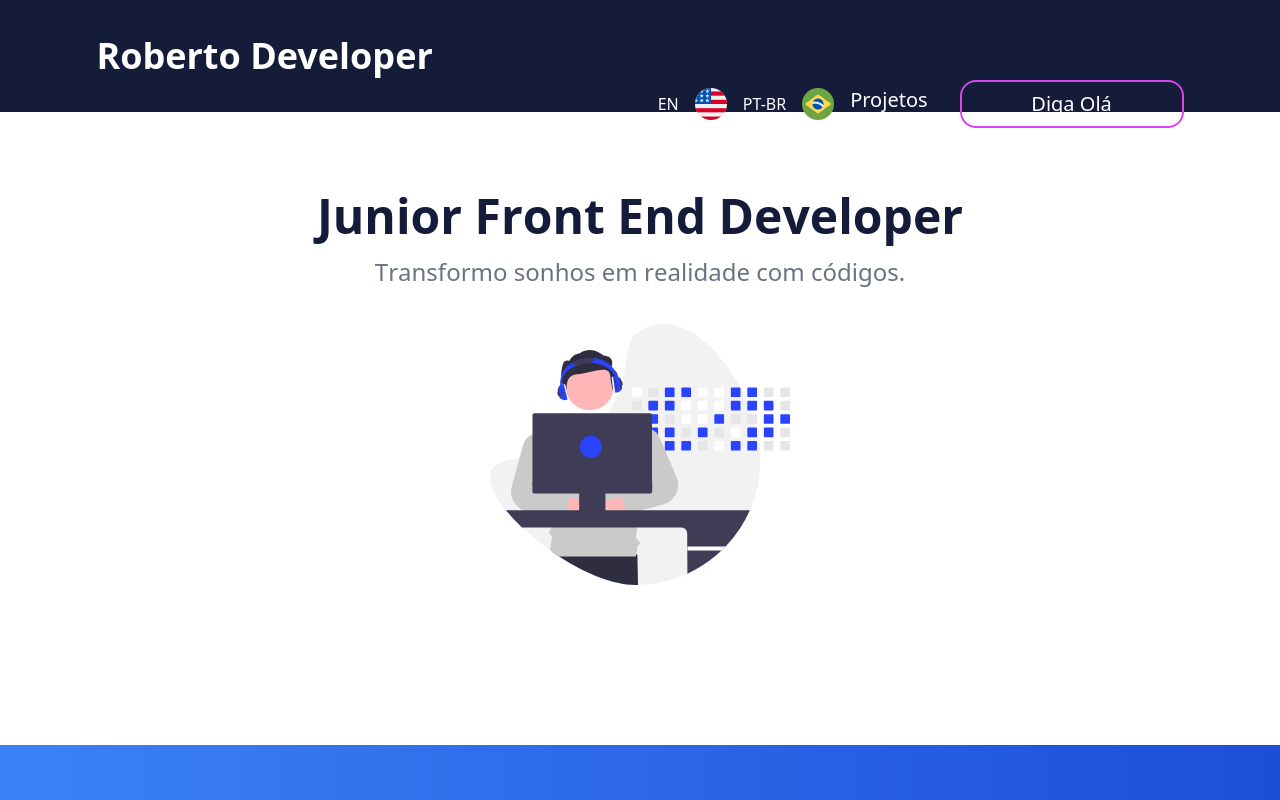
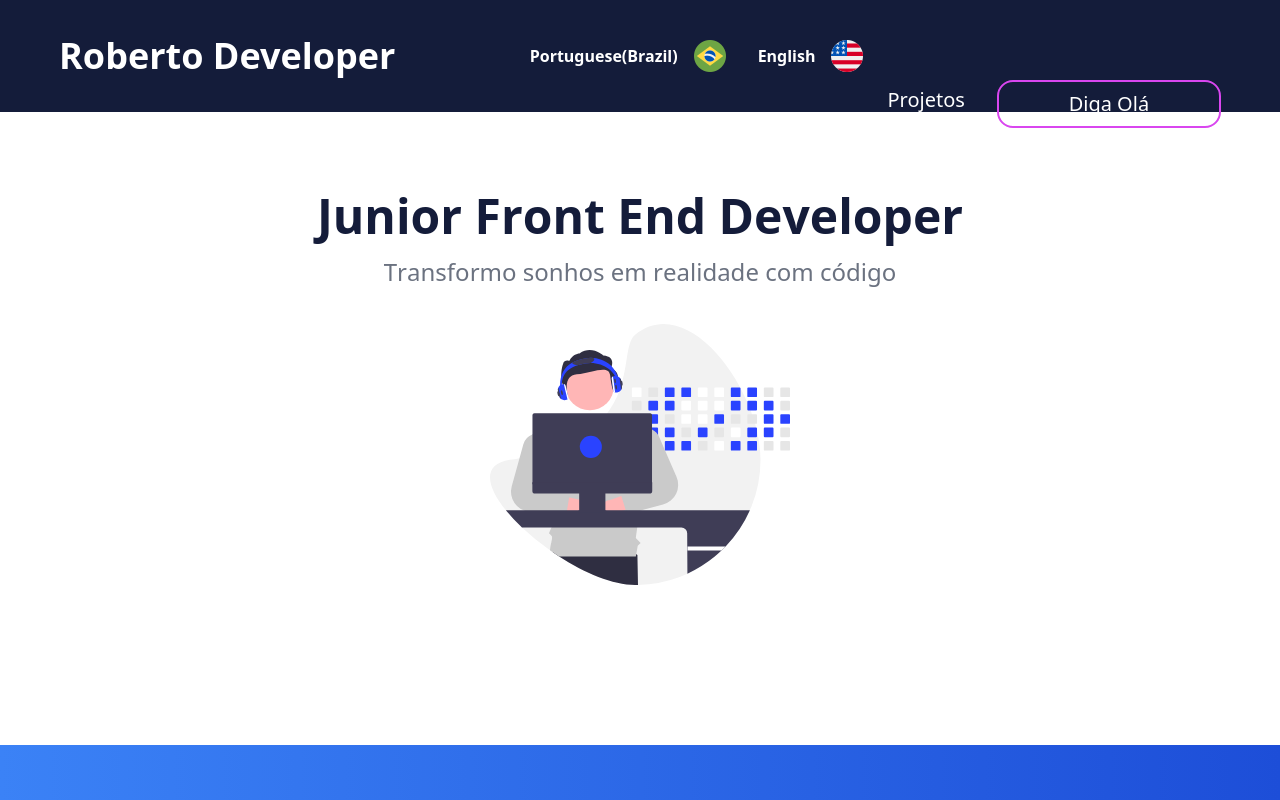
Before and after one commit to RobertoAthos/Portfolio, a React (Create React App) app: page / in a window 1280 px wide. Shown: the top 800 px of the page. Built offline with nearby package versions, Linux system fonts and the light colour scheme.

Commit message:
sistema de linguas incluida e funcionando, faltando apenas traduzir a pagina por completo

```diff
--- a/package.json
+++ b/package.json
@@ -7,8 +7,12 @@
     "@testing-library/jest-dom": "^5.16.4",
     "@testing-library/react": "^13.3.0",
     "@testing-library/user-event": "^13.5.0",
+    "i18next": "^21.8.11",
+    "i18next-browser-languagedetector": "^6.1.4",
+    "i18next-http-backend": "^1.4.1",
     "react": "^18.2.0",
     "react-dom": "^18.2.0",
+    "react-i18next": "^11.17.3",
     "react-icons": "^4.4.0",
     "react-reveal": "^1.2.2",
     "react-router-dom": "^6.3.0",
--- a/src/Components/Forms.js
+++ b/src/Components/Forms.js
@@ -9,7 +9,7 @@ function Forms() {
   const sendEmail = (e) => {
     e.preventDefault();
 
-    emailjs.sendForm('gmail','template_ljvwago', form.current, 'kc7ft4MqMDkvUdoFF')
+    emailjs.sendForm('service_dxwy6le','template_ljvwago', form.current, 'kc7ft4MqMDkvUdoFF')
       .then((result) => {
           console.log(result.text);
       }, (error) => {
--- /dev/null
+++ b/src/Components/LngSwitcher.js
@@ -0,0 +1,34 @@
+import { t } from 'i18next'
+import React from 'react'
+import { useTranslation } from 'react-i18next'
+import Br from '../Assets/brazil.png'
+import Usa from '../Assets/united-states.png'
+
+function LngSwitcher() {
+    const { t, i18n } = useTranslation()
+
+    const lngOptions = [
+        {
+            name: "Portuguese(Brazil)",
+            value: "ptBR",
+            flag: Br
+        },
+        {
+            name: "English",
+            value: "en",
+            flag: Usa
+        }
+    ]
+
+  return (
+    <div className="flex">
+        {lngOptions.map(lngOptions =>(
+            <button className='flex justify-center items-center p-4 font-semibold hover:text-fuchsia-500' key={lngOptions.value} onClick={()=>{
+                i18n.changeLanguage(lngOptions.value)
+            }}><a className='pr-4'>{lngOptions.name}</a><img src={lngOptions.flag} alt={lngOptions.name}/></button>
+        ))}
+    </div>
+  )
+}
+
+export default LngSwitcher
--- a/src/Pages/Home.js
+++ b/src/Pages/Home.js
@@ -1,4 +1,4 @@
-import React,{useState} from "react";
+import React,{useState,useEffect} from "react";
 import {Link} from 'react-router-dom'
 import Fade from 'react-reveal/Fade'
 import Slide from 'react-reveal/Slide'
@@ -10,16 +10,16 @@ import backImg from '../Assets/binary-code.png'
 import githubImg from '../Assets/github.png'
 import linkedinrImg from '../Assets/linkedin.png'
 import developer from '../Assets/piccoding.svg'
-import Br from '../Assets/brazil.png'
-import Usa from '../Assets/united-states.png'
+
+import {useTranslation} from 'react-i18next'
+import LngSwitcher from "../Components/LngSwitcher";
+
 
 function Home() {
+  const[nav, setNav]=useState(false)
+  const handleClick = ()=>setNav(!nav)
 
-    const[nav,setNav] = useState(false)
-
-    const handleClick = ()=>{
-      setNav(!nav)
-    }
+  const {t} = useTranslation()
 
   return (
     <div>
@@ -31,15 +31,12 @@ function Home() {
           </h1>
         </div>
         <div className="hidden md:flex items-center">
-        <div className="flex">
-              <button className="bg-none p-2 ml-6 flex justify-center items-center hover:text-fuchsia-500">EN<img src={Usa} alt='Brazil flag' className="ml-4"/></button>
-              <button className="bg-none p-2 flex justify-center items-center hover:text-fuchsia-500 ">PT-BR<img src={Br} alt='Usa flag' className="ml-4"/></button>
-         </div>
+        <LngSwitcher/>
           <a
             href="#projetos"
             className="p-2 mr-6 text-xl hover:text-fuchsia-500  transition duration-300"
           >
-            Projetos
+            {t('project')}
           </a>
          <Link to='/Contato'>
          <button className='w-56 p-2 rounded-2xl border-solid border-2 border-fuchsia-500  hover:bg-fuchsia-500 hover:text-white transition duration-300 '>
@@ -47,7 +44,7 @@ function Home() {
             href="Contato"
             className="p-2 text-xl "
           >
-            Diga Olá
+            {t('SayHello')}
           </a>
          </button>
           </Link>
@@ -59,11 +56,9 @@ function Home() {
             </div>
 
             <nav className={!nav ? 'hidden' : 'absolute top-0 left-0 w-full h-screen bg-[#141C3A] flex flex-col justify-center items-center' }>
-                <ul className="text-center w-full">
-                    <li className="p-4 w-full border-b-white text-4xl "><a href="#" className="flex justify-center items-center">Pt-br<img src={Br} alt='Brazil flag' className="ml-4"/></a></li>
-                    <li className="p-4 w-full border-b-white text-4xl "><a href="#" className="flex justify-center items-center">Usa<img src={Usa} alt='Brazil flag' className="ml-4"/></a></li>
-                    <li className="p-4 w-full border-b-white text-4xl"><a href="#projetos">Projetos</a></li>
-                    <li className="p-4 w-full border-b-white text-4xl"><Link to='/Contato'><a href="Contato">Diga Olá</a></Link></li>
+          <ul className="text-center w-full">
+                    <li className="p-4 w-full border-b-white text-4xl"><a href="#projetos">{t('project')}</a></li>
+                    <li className="p-4 w-full border-b-white text-4xl"><Link to='/Contato'><a href="Contato">{t('SayHello')}</a></Link></li>
                     <li className="p-4 w-full border-b-white text-4xl"><a href="#">Whatsapp</a></li>
 
                 </ul>
@@ -78,7 +73,7 @@ function Home() {
             Junior Front End Developer
           </h2>
           <p className="text-xl md:text-2xl text-gray-500 font-light ">
-            Transformo sonhos em realidade com códigos.
+            {t('MainDesc')}
           </p>
 
           <div className="w-full flex justify-center items-center mt-9">
@@ -92,10 +87,10 @@ function Home() {
         <div className="text-center pt-20 w-full max-w-screen-lg m-auto leading-relaxed ">
           <Fade bottom cascade>
           <h3 className="text-3xl md:text-4xl text-white font-bold mb-6">
-            Olá, eu sou o Roberto. Prazer em conhece-lo(a).
+            {t('AboutTxt')}
           </h3>
           <p className="text-xl md:text-2xl max-w-screen-md m-auto text-white font-extralight mb-48">
-            Tenho 17 anos e sou fascinado pelo mercado de tecnologia, o poder que a programação possui de criar e resolver problemas das pessoas no cotidiano foi oque me fez apaixonar por essa área. Faço alguns trabalhos freelancer com o intuito de ajudar a crescer as empresas e meu conhecimento.
+            {t('AboutTxt2')}
           </p>
           </Fade>
         </div>
@@ -109,7 +104,7 @@ function Home() {
               desc="Não sou nenhum especialista em design, mas sei me virar na maioria das vezes, fiz curso de designer gráfico e tenho uma boa noção sobre o assunto."
               title2="O que eu faço"
               desc2="UX, UI, Web, Mobile, Apps"
-              title3="Design Tools"
+              title3="Ferramentas"
               desc3="Figma"
               desc3_2="Photoshop"
               desc3_3="Adobe xd"
--- /dev/null
+++ b/src/i18n/i18n.js
@@ -0,0 +1,19 @@
+import  i18n  from "i18next";
+import { initReactI18next } from "react-i18next";
+import enJson from './translations/en.json'
+import ptBrJson from './translations/ptBR.json'
+
+i18n
+    .use(initReactI18next)
+    .init({
+        fallbackLng: 'ptBR',
+        interpolation: {
+            escapeValue: false,
+        },
+        resources: {
+            en: enJson,
+            ptBR: ptBrJson
+        }
+})
+
+export default i18n
--- /dev/null
+++ b/src/i18n/translations/en.json
@@ -0,0 +1,10 @@
+{
+    "translation":{
+        "MainDesc": "I make dreams come true by coding",
+        "project":"Projects" ,
+        "SayHello": "Say Hello",
+        "AboutTxt": "Hi, i´m Roberto, nice to meet you",
+        "AboutTxt2": "I'm 17 years old and I'm fascinated by the technology market, the power that programming has to create and solve people's problems in everyday life is what made me fall in love with this area. I do some freelance work in order to help grow companies and my knowledge. "
+
+    }
+}
--- /dev/null
+++ b/src/i18n/translations/ptBR.json
@@ -0,0 +1,9 @@
+{
+    "translation":{
+        "MainDesc": "Transformo sonhos em realidade com código",
+        "project":"Projetos" ,
+        "SayHello": "Diga Olá",
+        "AboutTxt": "Olá, eu sou o Roberto. Prazer em conhece-lo(a).",
+        "AboutTxt2":"Tenho 17 anos e sou fascinado pelo mercado de tecnologia, o poder que a programação possui de criar e resolver problemas das pessoas no cotidiano foi oque me fez apaixonar por essa área. Faço alguns trabalhos freelancer com o intuito de ajudar a crescer as empresas e meu conhecimento."
+    }
+}
--- a/src/index.js
+++ b/src/index.js
@@ -2,6 +2,7 @@ import React from 'react';
 import ReactDOM from 'react-dom/client';
 import './index.css';
 import App from './App';
+import './i18n/i18n.js'
 
 
 const root = ReactDOM.createRoot(document.getElementById('root'));
```
Also changed, not shown: src/App.js (+5 -4 lines), 1 other file (tests, documents, lock files or other folders).
